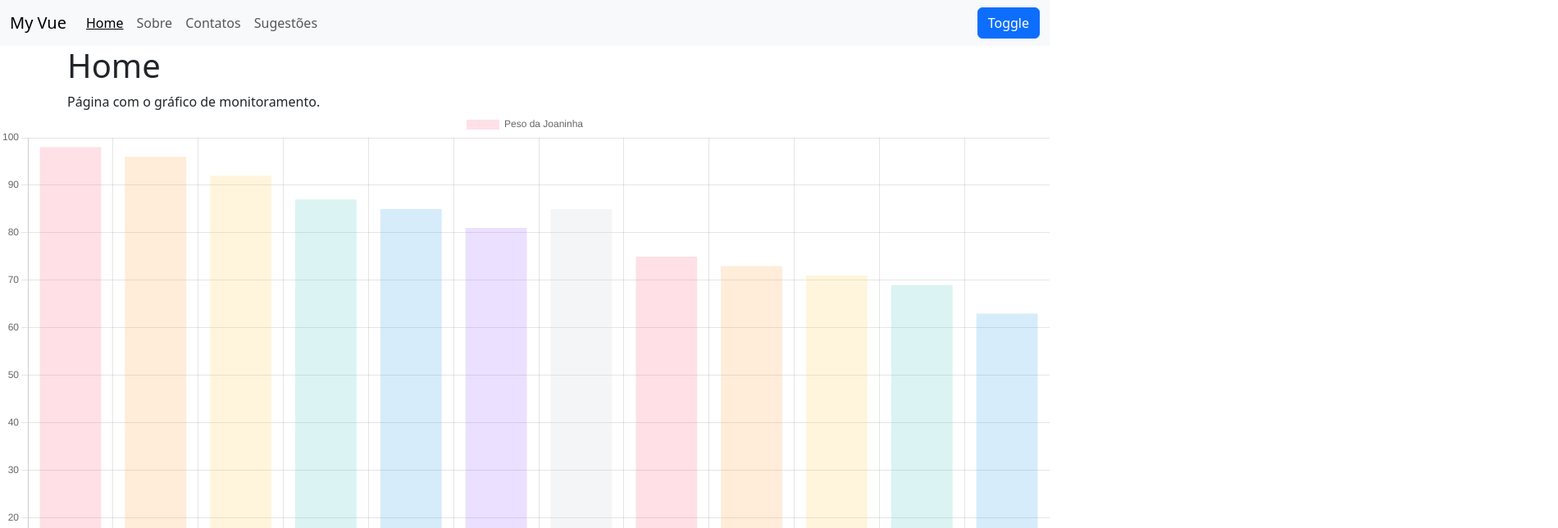
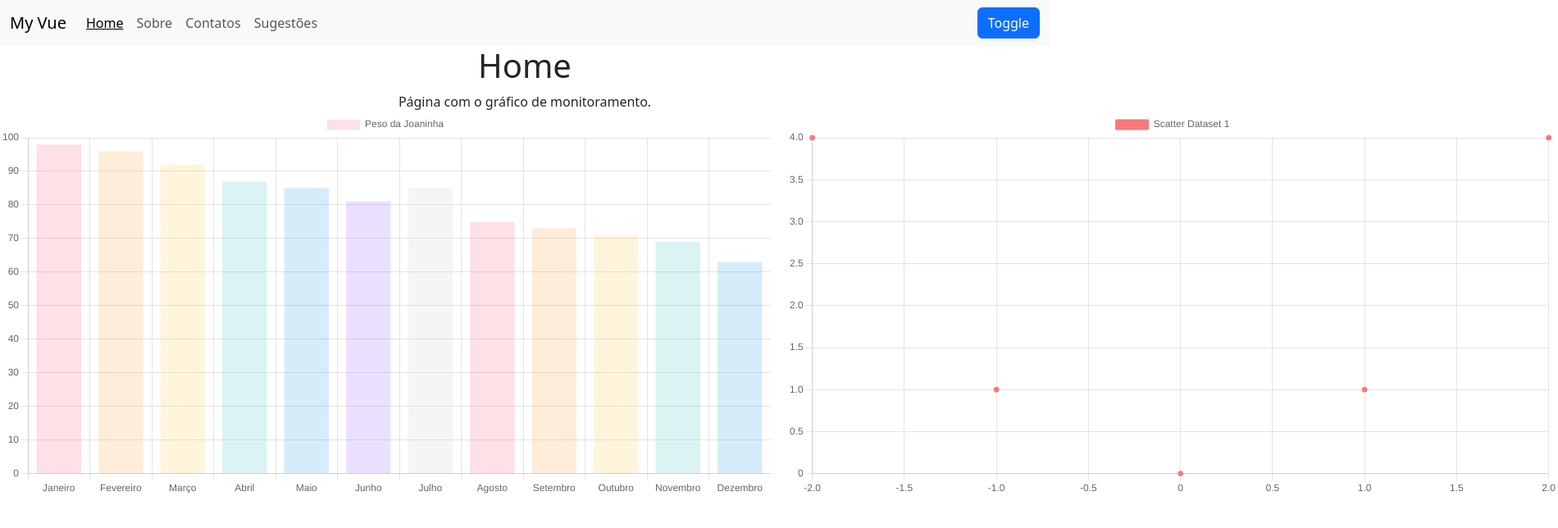
Before and after one commit to viniciusteske/my-vue-app, a Vue app: page / in a window 1280 px wide. Shown: the top 644 px of the page at 82% size, 1900 px wide, since content can reach past the window. Built offline with nearby package versions, Linux system fonts and the light colour scheme.

Commit message:
Adcionando estilos

```diff
--- a/src/App.vue
+++ b/src/App.vue
@@ -4,21 +4,37 @@
         :active-page="activePage"
         :nav-link-click="(index) => activePage = index"
     ></nav-bar>
+    <div class="centralize">
         <page-viewer
         v-if="pages.length>0"
         :page="pages[activePage]"
         ></page-viewer>
+    </div>
     <create-page
         v-if="activePage == 3"
         :page-created="pageCreated"
     ></create-page>
+    <div class="charts-container">
         <BarChart
             v-if="activePage == 0"
         />
         <ScatterChart
             v-if="activePage == 0"
         />
+    </div>
 </template>
+
+<style>
+    .charts-container {
+        display: grid;
+        grid-template-columns: 1fr 1fr;
+        gap: 20px;
+        max-width: 940px;
+    }
+    .centralize {
+        text-align: center;
+    }
+</style>
 
 <script>
 import PageViewer from './components/PageViewer.vue';
```
Lines whose indentation alone changed are shown as unchanged.
